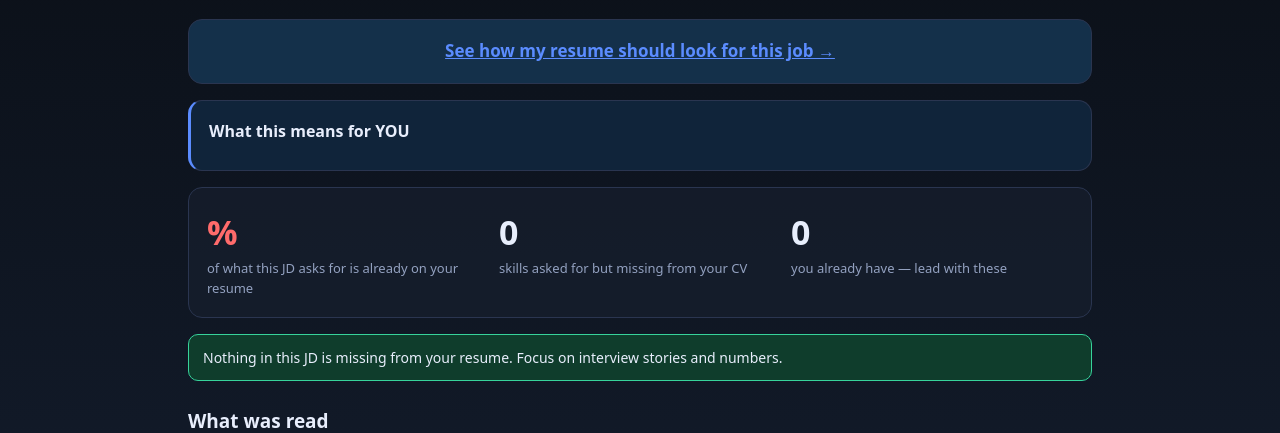
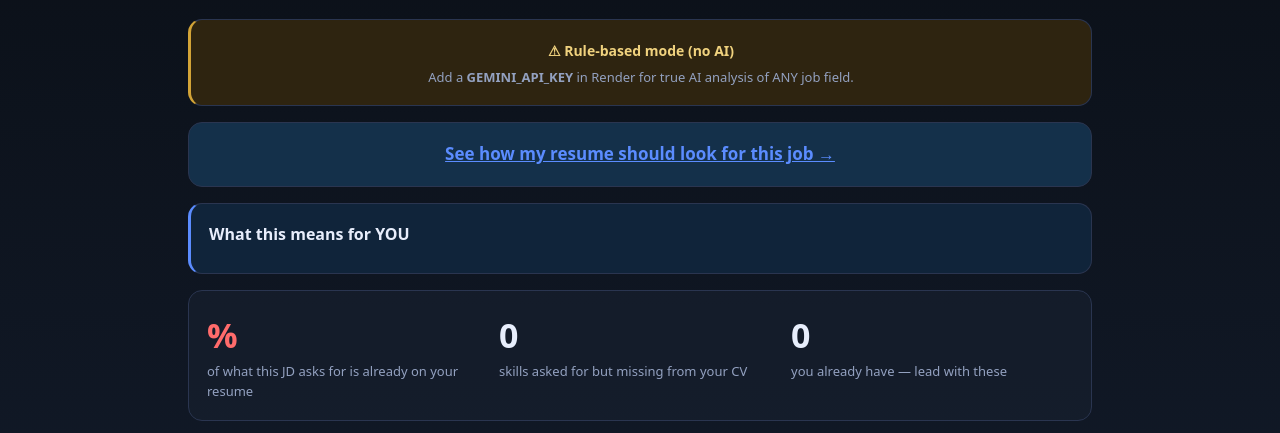
Before and after one commit to tejassrai908-cyber/career-coach, a Flask app: template templates/report.html in a window 1280 px wide. Shown: the part 77-510 px from the top of the page. Run offline with Flask 3, Linux system fonts and the light colour scheme; the template is opened without the code that fills it, so the values that code supplies are empty.

Commit message:
Add AI-mode badge on report: shows 'Analyzed by Gemini AI' vs 'Rule-based (add GEMINI_API_KEY)' so mode is unambiguous

```diff
--- a/app.py
+++ b/app.py
@@ -549,6 +549,7 @@ def do_analyse():
     if ai_rep:
         rep = ai_rep
         rep["sources"] = notes
+        rep["ai_mode"] = True
         rep["plan"] = llm_clearance(rep)
         # reuse the existing interview generator only as a fallback if AI gave none
         if not rep.get("interview"):
@@ -556,6 +557,7 @@ def do_analyse():
     else:
         rep = analyse(jd_text, r["text"])
         rep["sources"] = notes
+        rep["ai_mode"] = False
         rep["interview"] = interview_questions(rep, jd_text, r["text"])
         rep["plan"] = clearance_plan(rep, jd_text, r["text"])
     title = (request.form.get("title") or "").strip() or (
--- a/llm.py
+++ b/llm.py
@@ -17,6 +17,11 @@ import urllib.error
 
 GEMINI_KEY = os.environ.get("GEMINI_API_KEY", "").strip()
 GEMINI_MODEL = os.environ.get("GEMINI_MODEL", "gemini-1.5-flash").strip() or "gemini-1.5-flash"
+
+
+def ai_enabled():
+    """True only if a Gemini key is actually configured at runtime."""
+    return bool(GEMINI_KEY)
 
 ENDPOINT = ("https://generativelanguage.googleapis.com/v1beta/models/"
             "{model}:generateContent?key={key}")
--- a/templates/report.html
+++ b/templates/report.html
@@ -1,6 +1,15 @@
 {% extends "base.html" %}{% block body %}
 <h1>{{jd.title}}</h1>
 <p class="sub">Read as a <b>{{r.role_label}}</b> role &middot; {{r.generated}}</p>
+{% if r.ai_mode %}
+<div class="card" style="border-left:3px solid #37d39b;background:#0f2e22;text-align:center">
+<b style="color:#7ef0c0;font-size:14px">&#9889; Analyzed by Gemini AI &mdash; real expert skill read</b>
+</div>
+{% else %}
+<div class="card" style="border-left:3px solid #d3a437;background:#2e2410;text-align:center">
+<b style="color:#f0d27e;font-size:14px">&#9888; Rule-based mode (no AI)</b><div class="mut" style="margin-top:4px">Add a <b>GEMINI_API_KEY</b> in Render for true AI analysis of ANY job field.</div>
+</div>
+{% endif %}
 <div class="card" style="text-align:center;background:#14304a">
 <a href="/resume-draft/{{jd.id}}" style="font-weight:600;font-size:17px">See how my resume should look for this job &rarr;</a></div>
 
```
